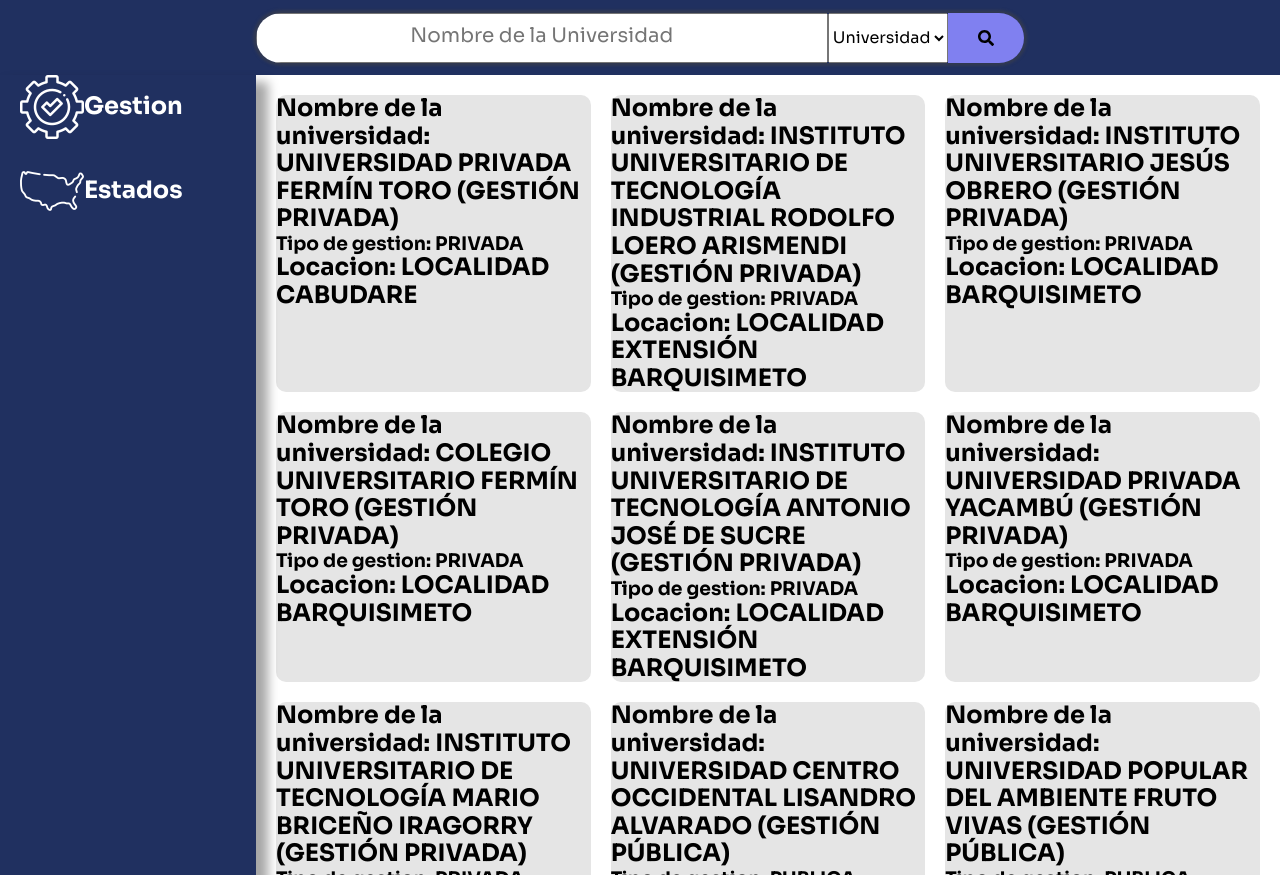
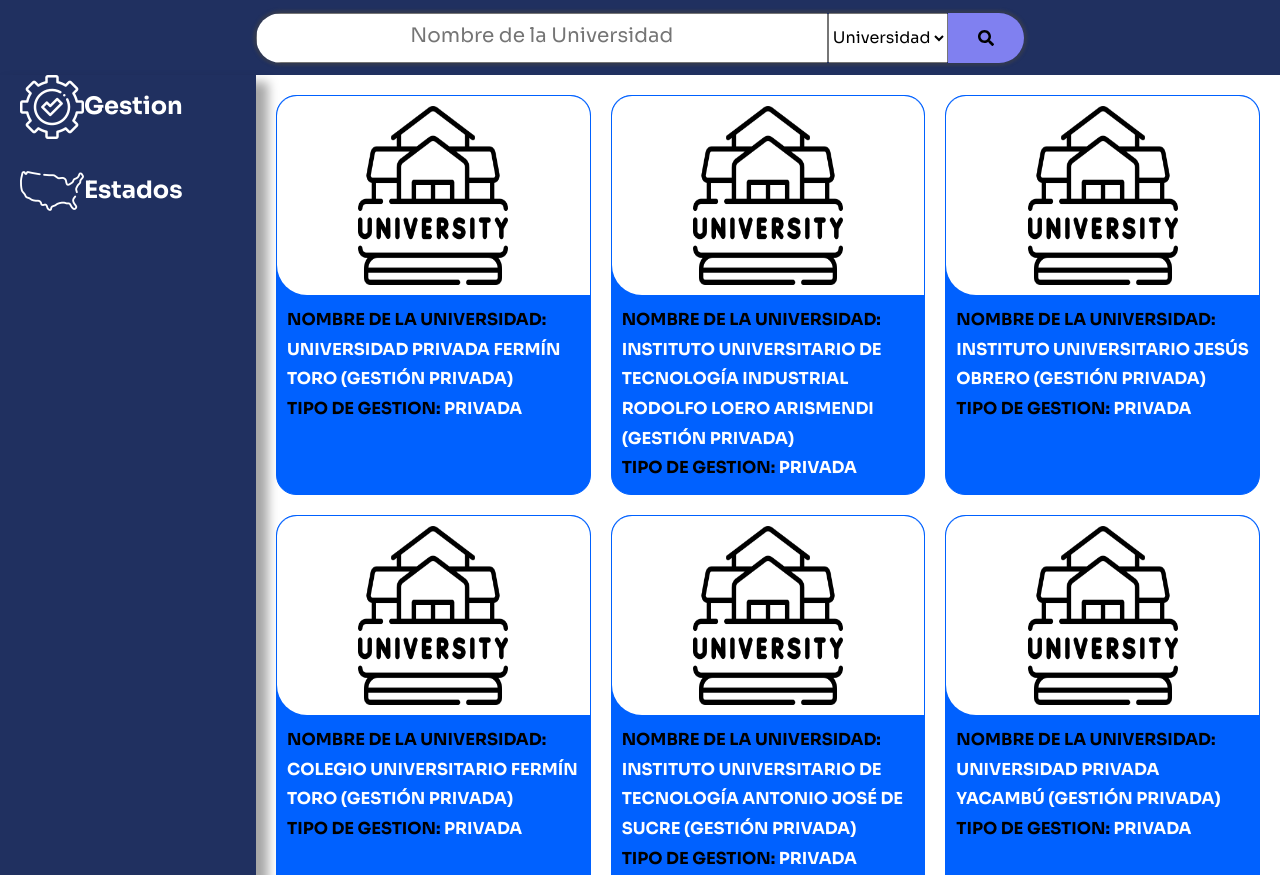
Before and after one commit to AndresBlade/web-scraping-opsu, a React (Vite) app in the folder frontend/: page / in a window 1280 px wide. Built offline with nearby package versions, Linux system fonts and the light colour scheme.

Commit message:
COMMIT TEMPORAL... Card con estilos para las universidades

```diff
--- a/frontend/src/App.tsx
+++ b/frontend/src/App.tsx
@@ -25,7 +25,7 @@
 		})),
 		managementType: null,
 	});
-
+	console.log(managementType);
 	return (
 		<>
 			<Header
@@ -41,7 +41,11 @@
 					onRadioChange={onRadioChange}
 					states={states}
 				/>
-				<Universities />
+				<Universities
+				searchName={searchName}
+				managementType={managementType}
+				states={states}
+				/>
 			</div>
 
 		</>
--- a/frontend/src/assets/global.css
+++ b/frontend/src/assets/global.css
@@ -134,19 +134,46 @@
 	padding: 2rem;
 	display: grid;
 	grid-template-columns: 1fr 1fr 1fr;
+	grid-auto-rows: 40rem;
 	justify-content: space-between;
 	gap: 2rem;
 	overflow-y: scroll;
 }
 .universities-card{
-	background-color: #e5e5e5;
-	border-radius: 1rem;
+	border: #0061ff 1px solid;
+	background-color: #0061ff;
+	font-size: 1.1rem;
+	line-height: 1.8;
+	border-radius: 2rem;
 }
-
+.universities-card__image{
+	display: flex;
+	padding: 1rem;
+	justify-content: center;
+	background-color: #ffffff;
+	height: 50%;
+	border-radius: 2rem 2rem 0 3rem;
+}
+.universities-card__image_png{
+	width: 150px;
+}
+.universities-card__info{
+	padding: 1rem;
+	height: 50%;
+	overflow-y: scroll;
+	color: white;
+	text-transform: uppercase;
+}
+.universities-container::-webkit-scrollbar,
+.universities-card__info::-webkit-scrollbar{
+	background-color: transparent;
+}
+h2 > span{
+	color: black;
+}
 
 /*SIDEBAR*/
 .sidebar {
-
 	position: relative;
 	top: 0;
 	bottom: 0;
--- a/frontend/src/components/ui/Universities.tsx
+++ b/frontend/src/components/ui/Universities.tsx
@@ -1,22 +1,36 @@
 import React from 'react'
 import jsonUniversities from '../../data/universities.json'
+import univeristyPNG from '../../assets/university.png'
 
-const Universities = () => {
+interface Form {
+    searchName: string;
+    states: {value: string, content: string, checked: boolean}[];
+    managementType: null | string;
+}
+
+
+const Universities = ({searchName,states,managementType}:Form) => {
+
     return (
         <div className='universities-container'>
-            {jsonUniversities.map((university) => {
+            {jsonUniversities.filter(university => university.name.includes(searchName) && (((university.management.toUpperCase() === "PUBLICA" ? "1" : "2") === managementType) ||  managementType === null)).map((university) => {
                 // code to render each university
                 return (
-                    <div key={university.id} className='universities-card'>
-                        <h2>Nombre de la universidad: {university.name}</h2>
-                        <h3>Tipo de gestion: {university.management}</h3>
-                        {university.location.map((location)=>{
-                            return(
-                                <div key={location.id}>
-                                <h2>Locacion: {location.name}</h2>
-                                </div>
-                            )
-                        })}
+                    <div key={university.id} className='universities-card' >
+                        <div className='universities-card__image'>
+                            <img src={univeristyPNG} alt="university " className='universities-card__image_png' />
+                        </div>
+                        <div className='universities-card__info'>
+                            <h2><span>Nombre de la universidad:</span> {university.name}</h2>
+                            <h2><span>Tipo de gestion:</span> {university.management}</h2>
+                            {/* {university.location.map((location)=>{
+                                return(
+                                    <div key={location.id} className='universities-card__location'>
+                                    <h2>{location.name}</h2>
+                                    </div>
+                                )
+                            })} */}
+                        </div>
 
                     </div>
                 )
```
Also changed, not shown: frontend/src/assets/university.png (added).
